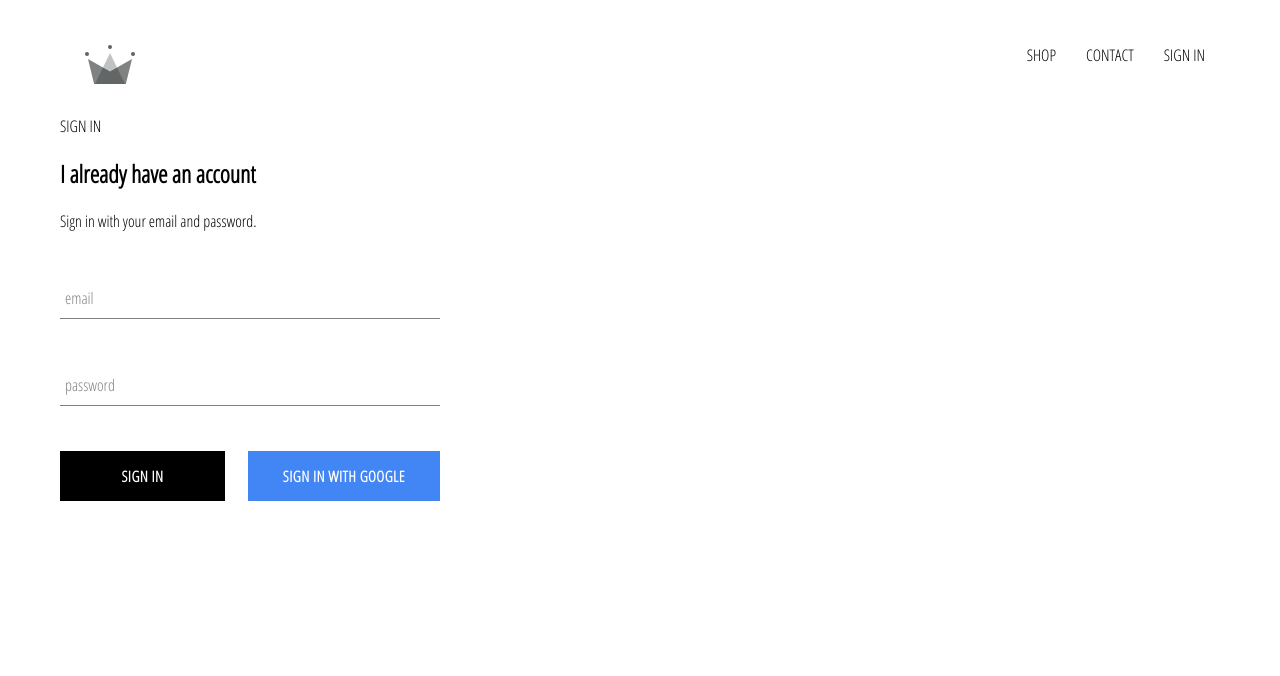
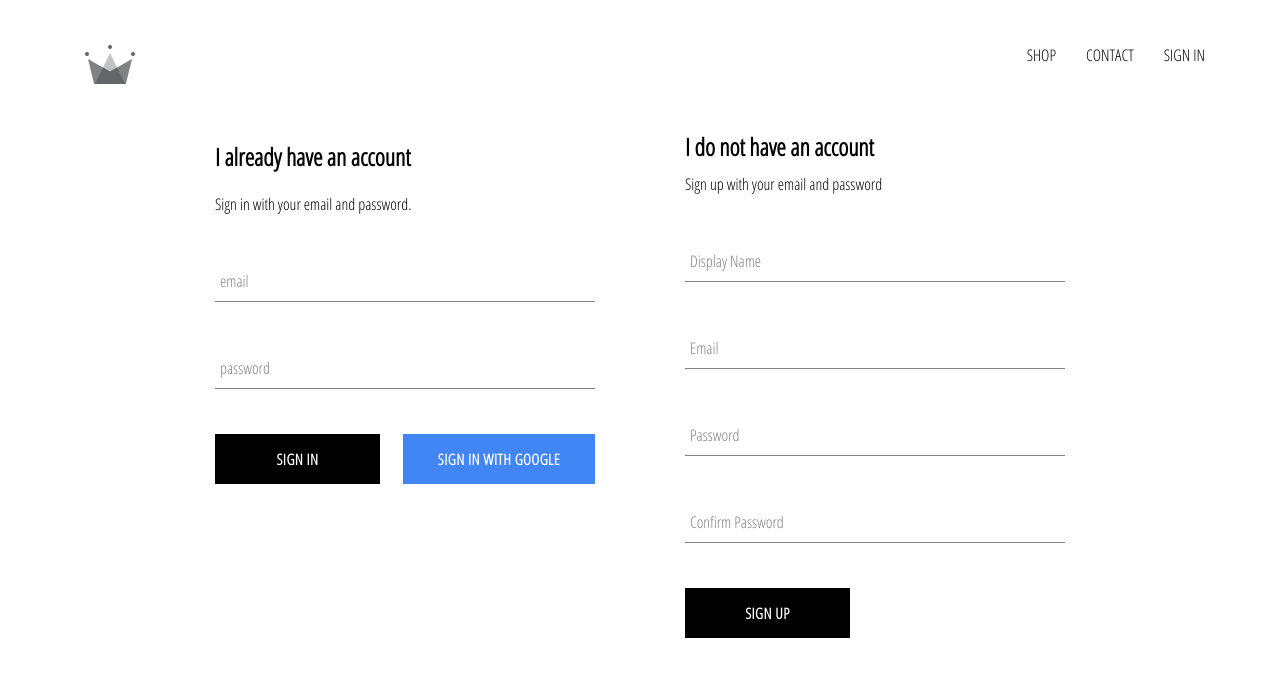
Before and after one commit to kmart-94/vendor, a React (Create React App) app: page /signin in a window 1280 px wide. Shown: the top 676 px of the page. Built offline with nearby package versions, Linux system fonts and the light colour scheme; no server answers.

Commit message:
Add sign in with email/password

```diff
--- a/src/App.js
+++ b/src/App.js
@@ -6,7 +6,7 @@
 import Header from './components/header/Header.component.js';
 import LogInPage from './pages/log-in/LogInPage.component.js';
 
-import {auth} from './firebase/firebase.utils';
+import {auth, createUserProfileDoc} from './firebase/firebase.utils';
 
 class App extends React.Component {
   constructor() {
@@ -21,8 +21,22 @@
 
 
   componentDidMount() {
-    this.unsubscribeFromAuth = auth.onAuthStateChanged(user => {
-      this.setState({currentUser: user}, () => console.log(this.state));
+    this.unsubscribeFromAuth = auth.onAuthStateChanged(async userAuth => {
+      if (userAuth) {
+        const userRef = await createUserProfileDoc(userAuth);
+
+        userRef.onSnapshot(snapShot => {
+          this.setState({
+            currentUser: {
+              id: snapShot.id,
+              ...snapShot.data()
+            }
+          });
+        });
+      }
+      else {
+        this.setState({currentUser: userAuth});
+      }
 
     });
   }
--- a/src/components/collection-preview/CollectionPreview.component.js
+++ b/src/components/collection-preview/CollectionPreview.component.js
@@ -4,7 +4,6 @@
 import './collection-preview.styles.scss';
 
 const CollectionPreview = ({title, items }) => {
-    console.log(items)
     return (
         <div className='collection-preview'>
             <h1 className='title'>{title.toUpperCase()}</h1>
--- a/src/components/sign-in/SignIn.component.js
+++ b/src/components/sign-in/SignIn.component.js
@@ -2,7 +2,7 @@
 import FormInput from '../form-input/form-input.component.js';
 import CustomButton from '../custom-button/CustomButton.component.js';
 
-import {signInWithGoogle} from '../../firebase/firebase.utils.js';
+import {auth, signInWithGoogle} from '../../firebase/firebase.utils.js';
 
 import './sign-in.styles.scss';
 
@@ -16,10 +16,19 @@
         }
     }
 
-    handleSubmit = (e) => {
+    handleSubmit = async (e) => {
         e.preventDefault();
 
-        this.setState({email: '', password: ''});
+        const {email, password} = this.state;
+
+        try {
+            await auth.signInWithEmailAndPassword(email, password);
+            this.setState({email: '', password: ''});
+        }
+        catch (e) {
+            console.log(e);
+        }
+
     }
 
     render() {
--- /dev/null
+++ b/src/components/sign-up/sign-up.component.js
@@ -0,0 +1,98 @@
+import React from 'react';
+
+import FormInput from '../form-input/form-input.component';
+import CustomButton from '../custom-button/CustomButton.component';
+
+import {auth, createUserProfileDoc} from '../../firebase/firebase.utils';
+
+import './sign-up.styles.scss';
+
+class SignUp extends React.Component {
+    constructor() {
+        super();
+
+        this.state = {
+            displayName: '',
+            email: '',
+            password: '',
+            confirmPassword: ''
+        }
+    }
+
+
+    handleSubmit = async (event) => {
+        event.preventDefault();
+
+        const {displayName, email, password, confirmPassword} = this.state;
+
+        if (password !== confirmPassword) {
+            alert("passwords don't match");
+            return;
+        }
+
+        try {
+            const {user} = await auth.createUserWithEmailAndPassword(email, password);
+            createUserProfileDoc(user, {displayName});
+            this.setState({displayName: '', email:'', password:'', confirmPassword:''})
+        }
+        catch (e) {
+             console.error(e);
+        }
+    }
+
+
+    handleChange = (event) => {
+        const {name, value} = event.target;
+
+        this.setState({[name]: value});
+    }
+
+    render() {
+
+        const {displayName, email, password, confirmPassword} = this.state;
+
+        return (
+            <div className='sign-up'>
+                <h2 className='title'>I do not have an account</h2>
+                <span>Sign up with your email and password</span>
+                <form className='sign-up-form' onSubmit={this.handleSubmit}>
+                    <FormInput
+                        type='text'
+                        name='displayName'
+                        value={displayName}
+                        onChange={this.handleChange}
+                        label='Display Name'
+                        required
+                    />
+                    <FormInput
+                        type='email'
+                        name='email'
+                        value={email}
+                        onChange={this.handleChange}
+                        label='Email'
+                        required
+                    />
+                    <FormInput
+                        type='password'
+                        name='password'
+                        value={password}
+                        onChange={this.handleChange}
+                        label='Password'
+                        required
+                    />
+                    <FormInput
+                        type='password'
+                        name='confirmPassword'
+                        value={confirmPassword}
+                        onChange={this.handleChange}
+                        label='Confirm Password'
+                        required
+                    />
+                    <CustomButton type='submit'>SIGN UP</CustomButton>
+                </form>
+            </div>
+        );
+    }
+}
+
+export default SignUp;
--- /dev/null
+++ b/src/components/sign-up/sign-up.styles.scss
@@ -0,0 +1,9 @@
+.sign-up {
+    display: flex;
+    flex-direction: column;
+    width: 380px;
+
+    .title {
+        margin: 10px 0;
+    }
+}
--- a/src/firebase/firebase.utils.js
+++ b/src/firebase/firebase.utils.js
@@ -19,6 +19,35 @@
   firebase.initializeApp(firebaseConfig);
   //firebase.analytics();
 
+  export const createUserProfileDoc = async (userAuth, additionalData) => {
+    if(!userAuth) return;
+
+    //create a reference to this users location
+    const userRef = firestore.doc(`users/${userAuth.uid}`);
+    //get whatever data is located at reference
+    const snapShot = await userRef.get();
+
+    //checks if the user doesn't already exist
+    if (!snapShot.exists) {
+        const {displayName, email} = userAuth;
+        const createdAt = new Date();
+
+        //if the user doesn't already exist, then create one with the data above
+        try {
+            await userRef.set({
+                displayName,
+                email,
+                createdAt,
+                ...additionalData
+            });
+        } catch (e) {
+            console.log('error creating user', e.message);
+        }
+    }
+    //allways return user ref in case we want o use it later
+    return userRef;
+  };
+
   export const auth = firebase.auth();
   export const firestore = firebase.firestore();
 
--- a/src/pages/log-in/LogInPage.component.js
+++ b/src/pages/log-in/LogInPage.component.js
@@ -1,13 +1,14 @@
 import React from 'react';
 import SignIn from '../../components/sign-in/SignIn.component.js';
+import SignUp from '../../components/sign-up/sign-up.component.js';
 
 import './loginPage.styles.scss';
 
 const LogInPage = () => {
     return (
         <div className='sign-in-and-sign-up'>
-            SIGN IN
             <SignIn/>
+            <SignUp/>
         </div>
     );
 }
--- a/src/pages/log-in/loginPage.styles.scss
+++ b/src/pages/log-in/loginPage.styles.scss
@@ -0,0 +1,7 @@
+.sign-in-and-sign-up {
+    width: 850px;
+    display: flex;
+    justify-content: space-between;
+    margin: 30px auto;
+
+}
```
